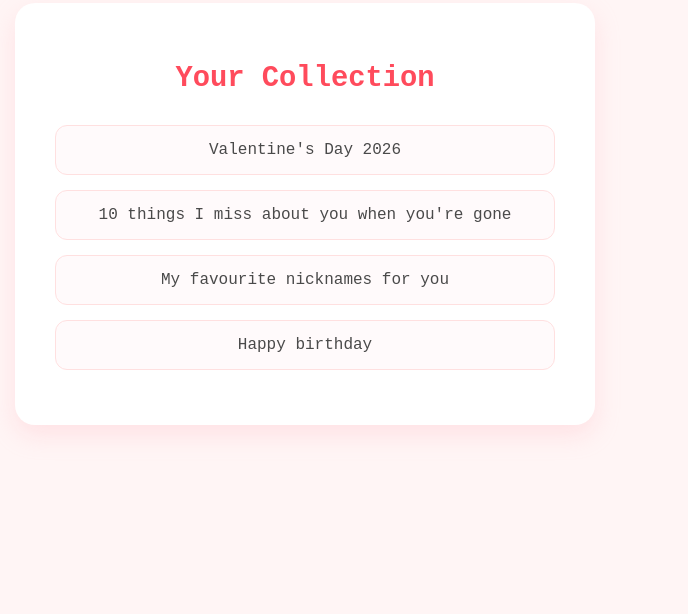
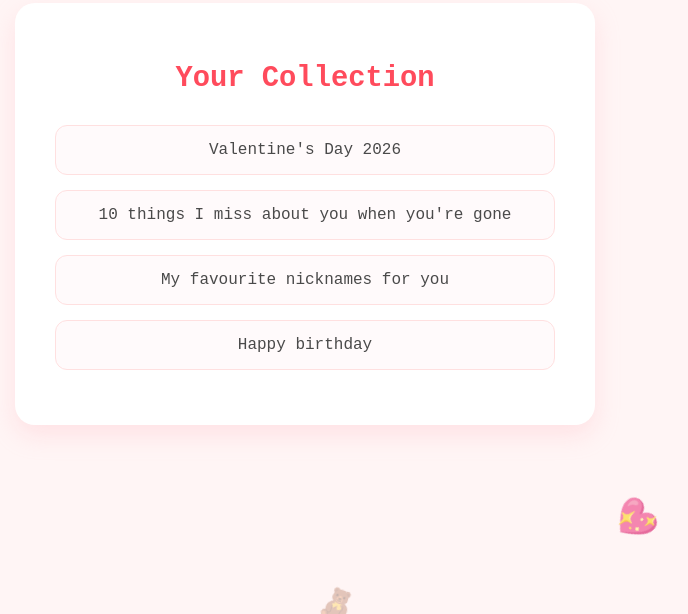
Before and after one commit to avi-singh-19/for-my-faraday, a website: page index.html in a window 1280 px wide. Shown: the part 186-800 px from the top of the page, without its empty margins (335-1023 px from the left). Drawn offline with Linux system fonts and the light colour scheme.

Commit message:
index.html tweak

```diff
--- a/index.html
+++ b/index.html
@@ -82,6 +82,34 @@
             opacity: 1;
             text-decoration: underline;
         }
+
+        /* Floating Elements Style */
+        .floating-item {
+            position: fixed;
+            bottom: -50px; /* Start just off-screen */
+            font-size: 2rem;
+            user-select: none;
+            pointer-events: none; /* So she can click "through" them to the buttons */
+            z-index: -1; /* Keep them behind the text and buttons */
+            animation: floatUp linear infinite;
+        }
+
+        @keyframes floatUp {
+            0% {
+                transform: translateY(0) rotate(0deg);
+                opacity: 0;
+            }
+            10% {
+                opacity: 0.7;
+            }
+            90% {
+                opacity: 0.7;
+            }
+            100% {
+                transform: translateY(-110vh) rotate(360deg);
+                opacity: 0;
+            }
+        }
     </style>
 </head>
 <body>
@@ -118,6 +146,36 @@
         }
     }
     loadArchive();
+
+    function createFloatingIcons() {
+    const icons = ['❤️', '🧸', '💖', '🧸', '✨'];
+    const container = document.body;
+
+    setInterval(() => {
+        const icon = document.createElement('div');
+        icon.className = 'floating-item';
+        icon.innerText = icons[Math.floor(Math.random() * icons.length)];
+
+        // Randomize position and speed
+        const startX = Math.random() * window.innerWidth;
+        const duration = 10 + Math.random() * 15; // Between 10 and 25 seconds
+        const size = 1 + Math.random() * 1.5; // Random sizes
+
+        icon.style.left = `${startX}px`;
+        icon.style.animationDuration = `${duration}s`;
+        icon.style.fontSize = `${size}rem`;
+
+        container.appendChild(icon);
+
+        // Clean up: remove the icon after it finishes floating
+        setTimeout(() => {
+            icon.remove();
+        }, duration * 1000);
+    }, 2000); // Create a new icon every 2 seconds
+    }
+
+    // Start the floating magic!
+    createFloatingIcons();
 </script>
 
 </body>
```
